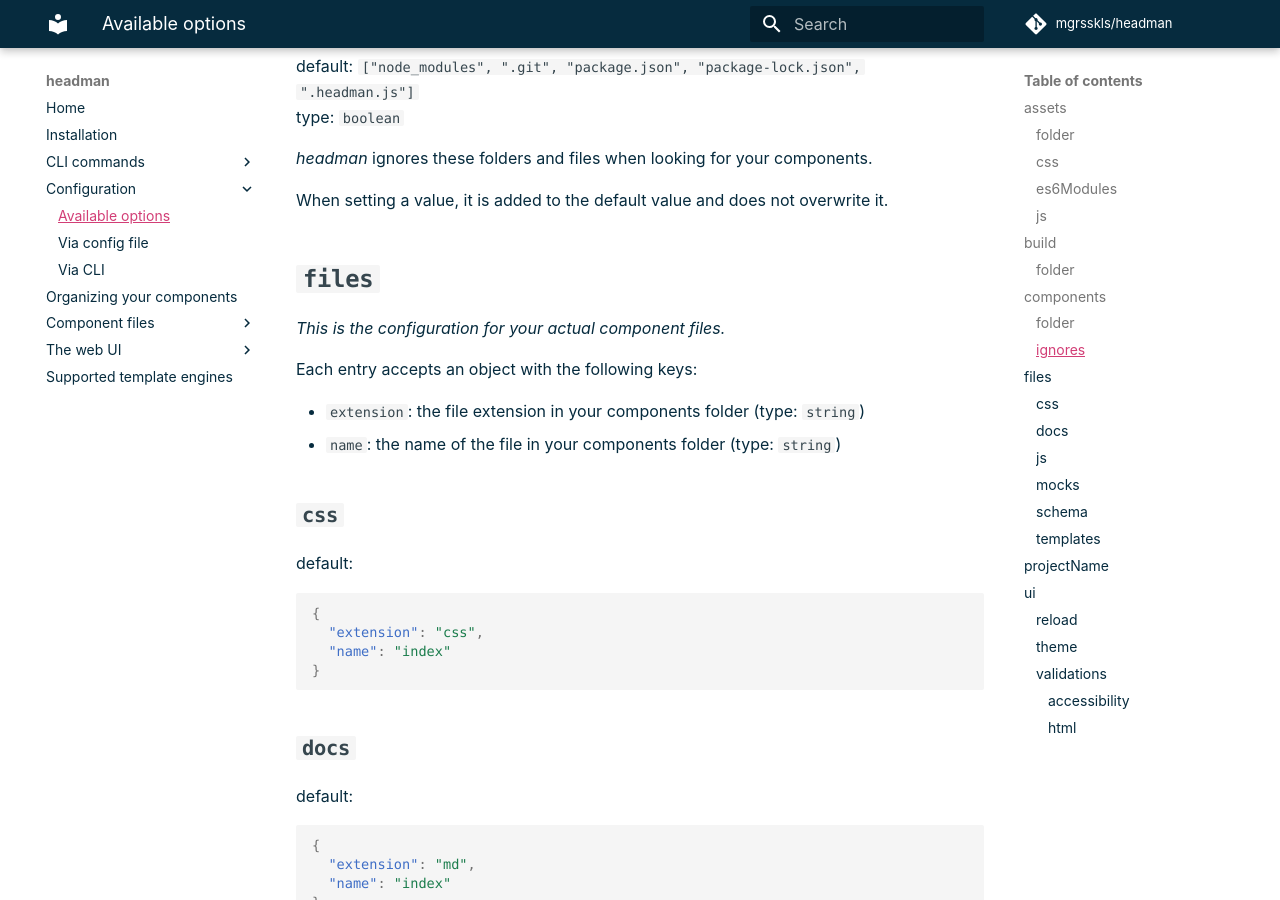
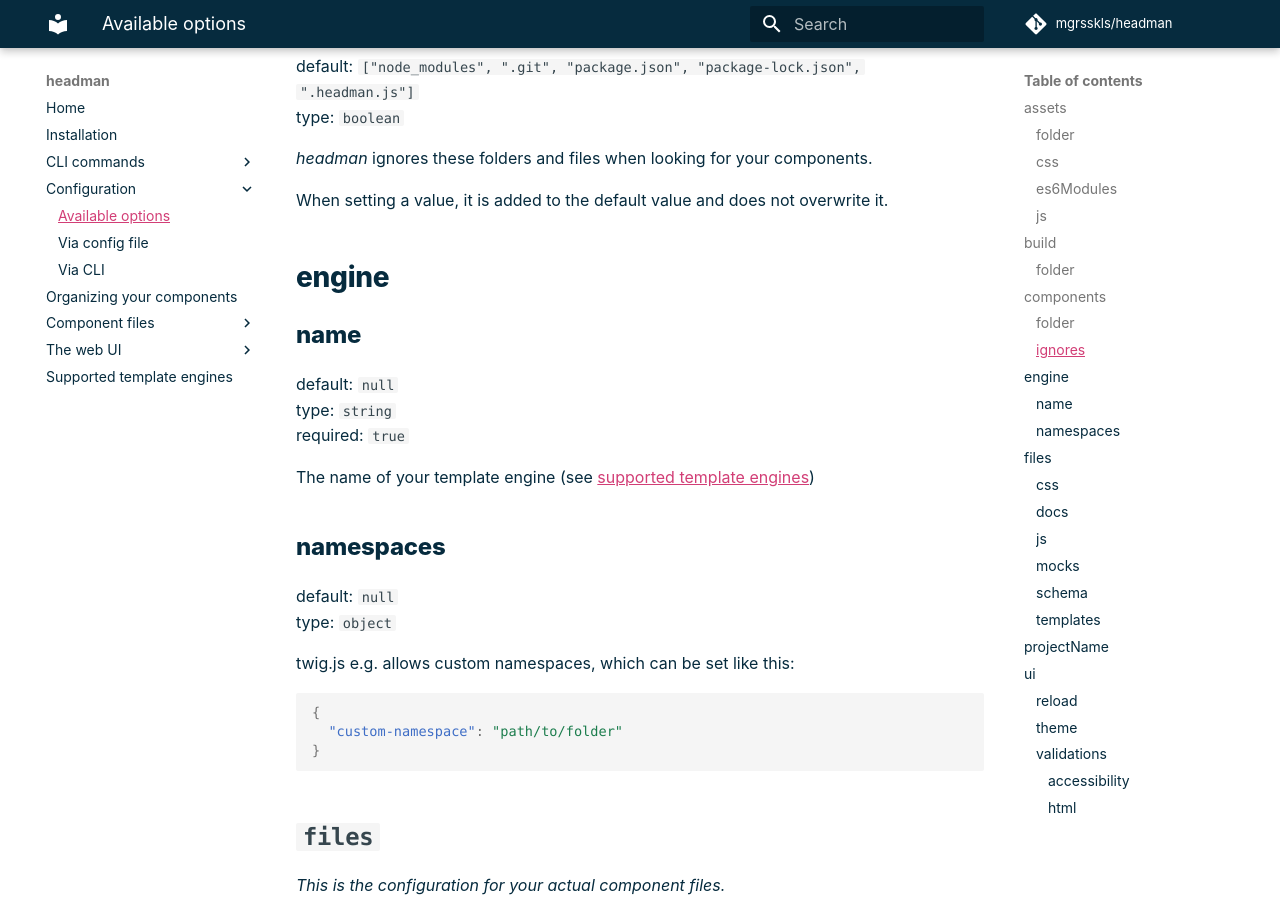
Before and after one commit to miyagi-dev/miyagi, an MkDocs documentation site: the page built from docs/configuration/options.md, in a window 1280 px wide and 900 px high, scrolled down 2249 px. Built offline with MkDocs 1.6.1 and Material for MkDocs 9.7.7, drawn with Linux system fonts in a browser that asks for light colours; comment, search, counter and statistics services are not loaded; some of the changed text lies outside the part shown.

Commit message:
dont set engine and namespaces in files.template, but separately

````diff
--- a/docs/configuration/options.md
+++ b/docs/configuration/options.md
@@ -1,4 +1,4 @@
-_headman_ only needs two options to be set: `files.templates.engine` and `files.templates.extension`.
+_headman_ only needs two options to be set: `engine.name` and `files.templates.extension`.
 Apart from that all other options are optional.
 
 ## `assets`
@@ -82,6 +82,29 @@ _headman_ ignores these folders and files when looking for your components.
 
 When setting a value, it is added to the default value and does not overwrite it.
 
+## engine
+
+### name
+
+default: `null`<br>
+type: `string`<br>
+required: `true`
+
+The name of your template engine (see [supported template engines](/template-engines))
+
+### namespaces
+
+default: `null`<br>
+type: `object`
+
+twig.js e.g. allows custom namespaces, which can be set like this:
+
+```json
+{
+  "custom-namespace": "path/to/folder"
+}
+```
+
 ## `files`
 
 _This is the configuration for your actual component files._
@@ -157,16 +180,6 @@ default:
 }
 ```
 
-`templates` additionally accepts two other entries:
-
-- `engine` (_required_): the name of your template engine (see [supported template engines](/template-engines))
-- `namespaces`: twig.js e.g. allows custom namespaces, which can be set like this
-
-```json
-{
-  "custom-namespace": "path/to/folder"
-}
-```
 ## `projectName`
 
 default: `"headman"`<br>
````
Also changed, not shown: docs/configuration/cli.md (+1 -1 lines), docs/configuration/config-file.md (+7 -5 lines), 11 other files.
